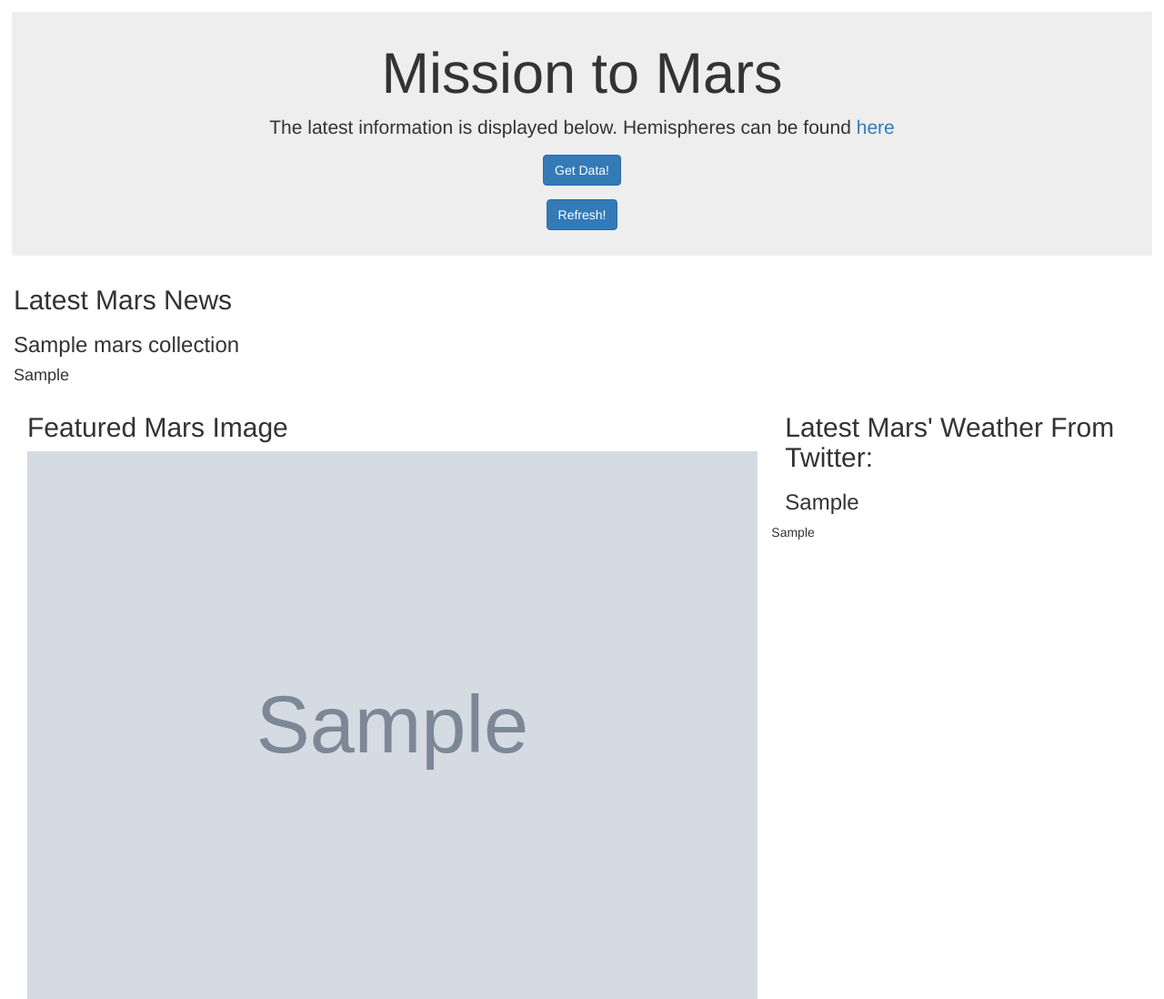
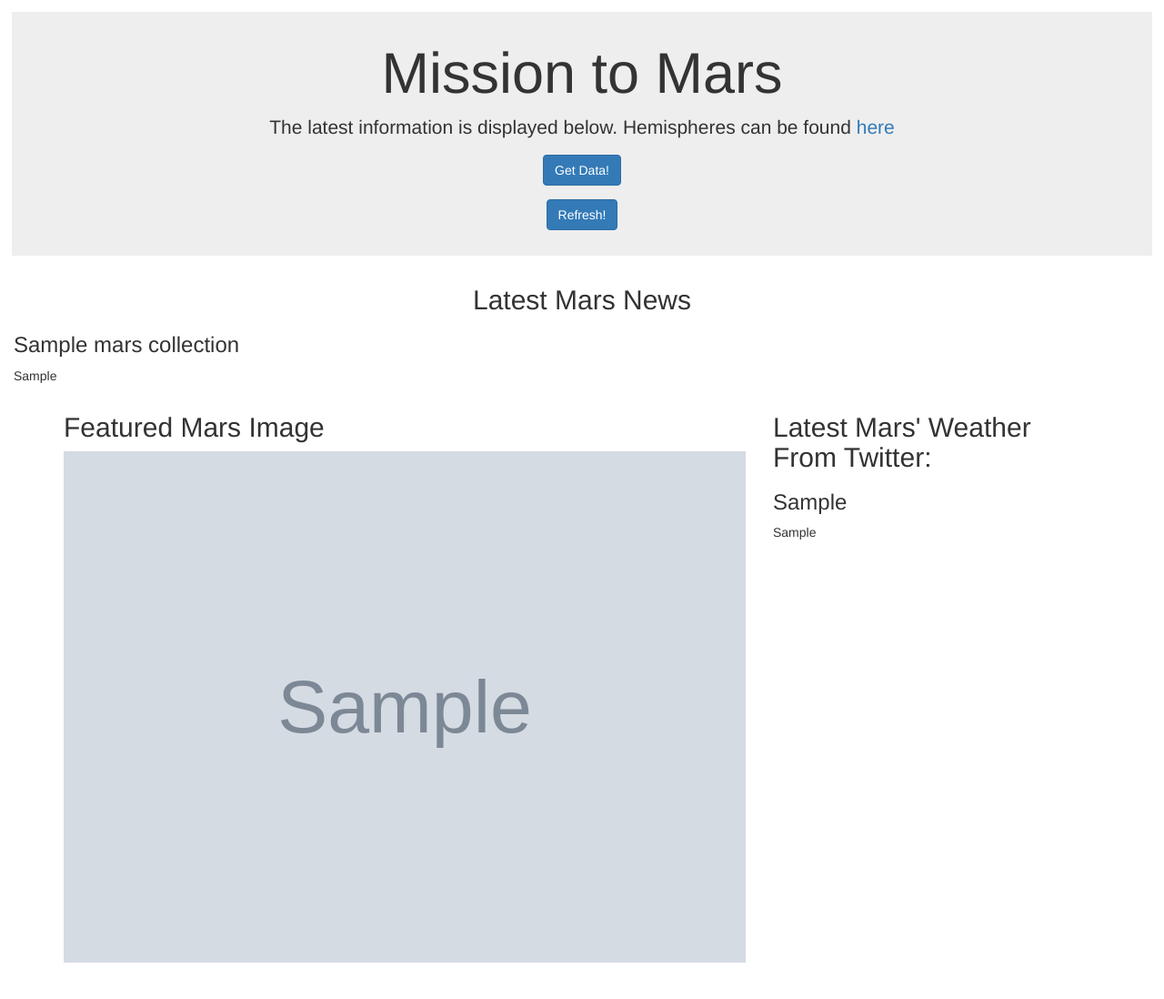
Before and after one commit to Ohmarr/Mars_Mission_Web_Scraping, a Flask app: page / in a window 1280 px wide. Shown: the whole page at 91% size. After the commit the page ends 1058 px from the top, so only its background shows below. Run offline with Flask 2, Linux system fonts and the light colour scheme; grey boxes marked "Sample" are stand-in pictures; a database or web service that is not in the repository returns one stand-in record (values such as "Sample title"); some libraries are stand-ins or nearby versions.

Commit message:
revamping html page, work in progress

```diff
--- a/static/css/style.css
+++ b/static/css/style.css
@@ -11,3 +11,9 @@ h1 {
 hemispheres {
     padding: 15px
 }
+
+.contain {
+    object-fit: contain;
+    height: 100%;
+    width: 100%
+  }
--- a/templates/index.html
+++ b/templates/index.html
@@ -24,23 +24,26 @@
 			<p><a class="btn btn-primary btn-md" href="/" role="button">Refresh!</a></p>
 		</div>
 		<div class='container-fluid'>
-			<h2>Latest Mars News</h2>
-			<h3>{{mars_data.4.article_title}}</h3>
-			<h4>{{mars_data.4.article_paragraph}}</h4>
+			<h2 class='text-center'>Latest Mars News</h2>
+			<h3 >{{mars_data.4.article_title}}</h3>
+			<p >{{mars_data.4.article_paragraph}}</p>
 		</div>
-		<div class='container-fluid'>
-			<div class='col-8 col-xs-8 col-sm-8 col-md-8 col-lg-8'>
-				<h2>Featured Mars Image</h2>
-				<img width="100%" height="auto" class='col-12' src="{{mars_data.5.featured_img_url}}" alt="Main_mars_image">
+
+		<div class='container'>
+			<div class='row'>
+			<!-- LEFT COLUMN -->
+				<div class='col-md-8'>
+					<h2 aria-hidden="true">Featured Mars Image</h2>
+					<img class='contain' src="{{mars_data.5.featured_img_url}}" alt="Main_mars_image">
+				</div>
+			<!-- RIGHT COLUMN -->
+				<div class='col-md-4'>
+					<h2>Latest Mars' Weather From Twitter: </h2>
+					<h3>{{ mars_data.6.mars_weather }}</h3>
+				</div>
+
+				<div class='col-md-4 mars_table'> {{ mars_data.7.mars_table_html|safe }} </div>
 			</div>
-			<div></div>
-			<div class='col-4 col-xs-4 col-sm-4 col-md-4 col-lg-4'>
-				<h2>Latest Mars' Weather From Twitter: </h2>
-				<h3>{{ mars_data.6.mars_weather }}</h3>
-			</div>
-
-			<div class='mars_table'> {{ mars_data.7.mars_table_html|safe }} </div>
-
 		</div>
 	</div>
 
```
